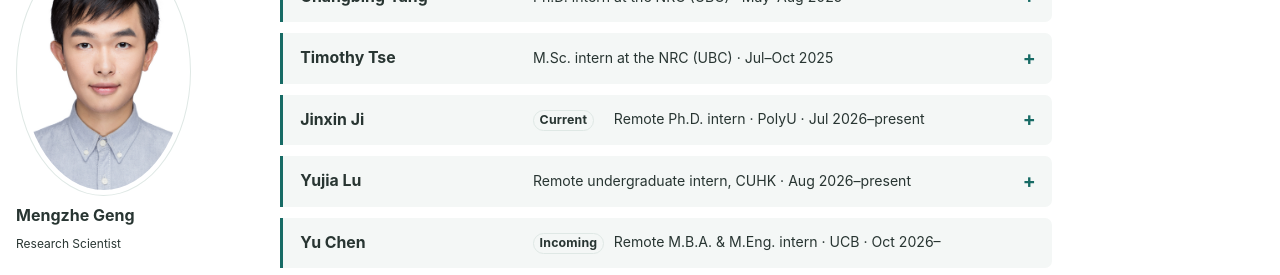
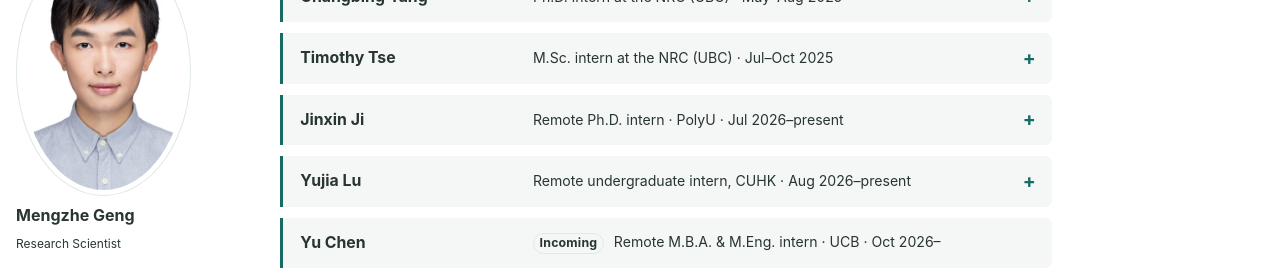
Before and after one commit to MENGZHEGENG/MENGZHEGENG.github.io, a Jekyll site: the page built from _pages/about.md, in a window 1280 px wide and 900 px high, scrolled down 2950 px. Shown: the part 148-423 px from the top of the window. Built offline with Jekyll 4.4.1, drawn with Linux system fonts in a browser that asks for light colours; some web fonts are replaced.

Commit message:
Simplify Jinxin Ji role to Remote Ph.D. intern

```diff
--- a/_pages/about.md
+++ b/_pages/about.md
@@ -211,7 +211,7 @@ classes: wide
   <details class="supervision-entry">
     <summary class="supervision-heading">
       <span class="supervision-name">Jinxin Ji</span>
-      <span class="publication-meta supervision-roles"><span class="supervision-role-line"><span class="supervision-role-tag">Current</span><span class="supervision-role-copy">Remote Ph.D. intern · PolyU · Jul 2026–present</span></span></span>
+      <span class="publication-meta">Remote Ph.D. intern · PolyU · Jul 2026–present</span>
     </summary>
     <div class="supervision-details">
       <p class="supervision-detail"><span class="supervision-label">Preprint</span><span class="supervision-detail-copy"><a href="https://arxiv.org/abs/2609.26823" target="_blank" rel="noopener noreferrer">Text Scores Do Not Establish Performance on Lexically Non-Diagnostic Speech Tasks: A Qwen2-Audio Quantization Case Study</a>, <em>arXiv:2609.26823</em> (2026)</span></p>
```
